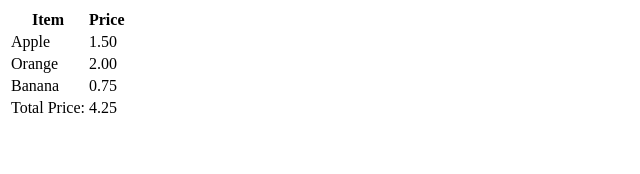
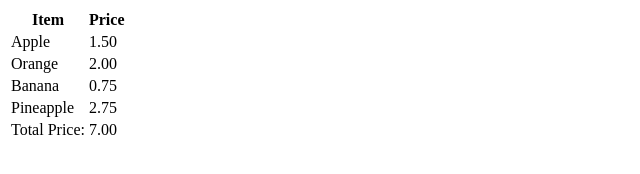
Before and after one commit to acciojob/grofers-checkout-2-shivamkr8227, a website: page main.html in a window 1280 px wide. Shown: the whole page, without its empty margins (0-640 px from the left). Drawn offline with Linux system fonts and the light colour scheme.

Commit message:
created a submission

```diff
--- a/main.html
+++ b/main.html
@@ -25,6 +25,10 @@
             <td>Banana</td>
             <td data-ns-test="price">0.75</td>
         </tr>
+		  <tr>
+            <td>Pineapple</td>
+            <td data-ns-test="price">2.75</td>
+        </tr>
         <tr>
             <td>Total Price:</td>
             <td data-ns-test="grandTotal"></td>
```
